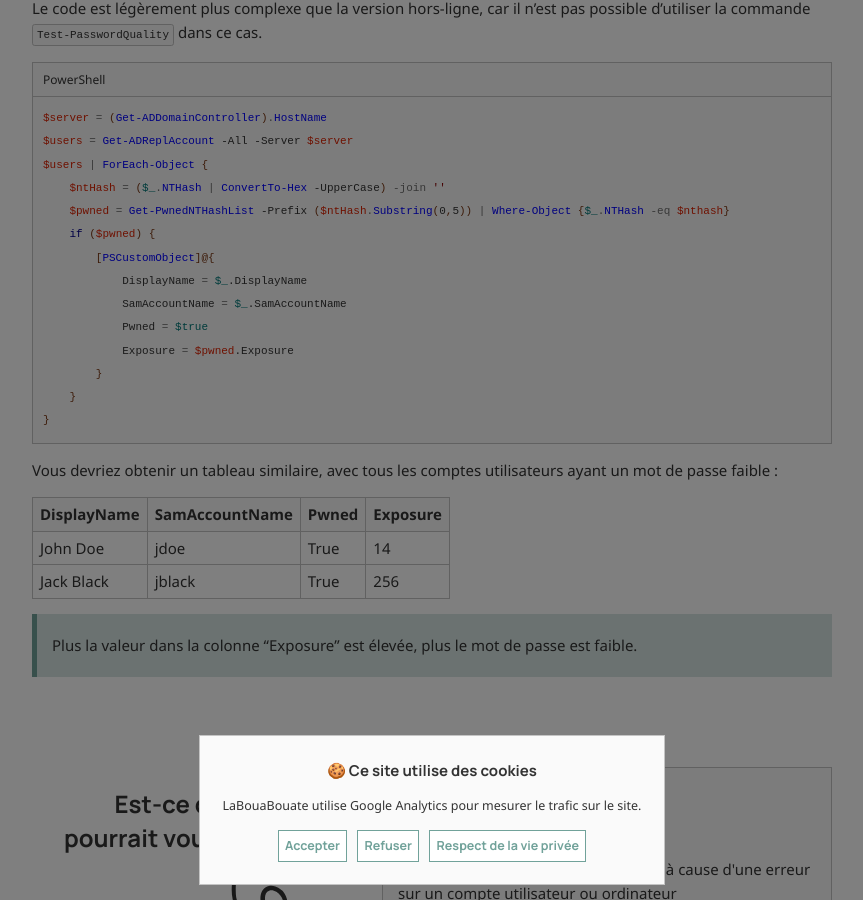
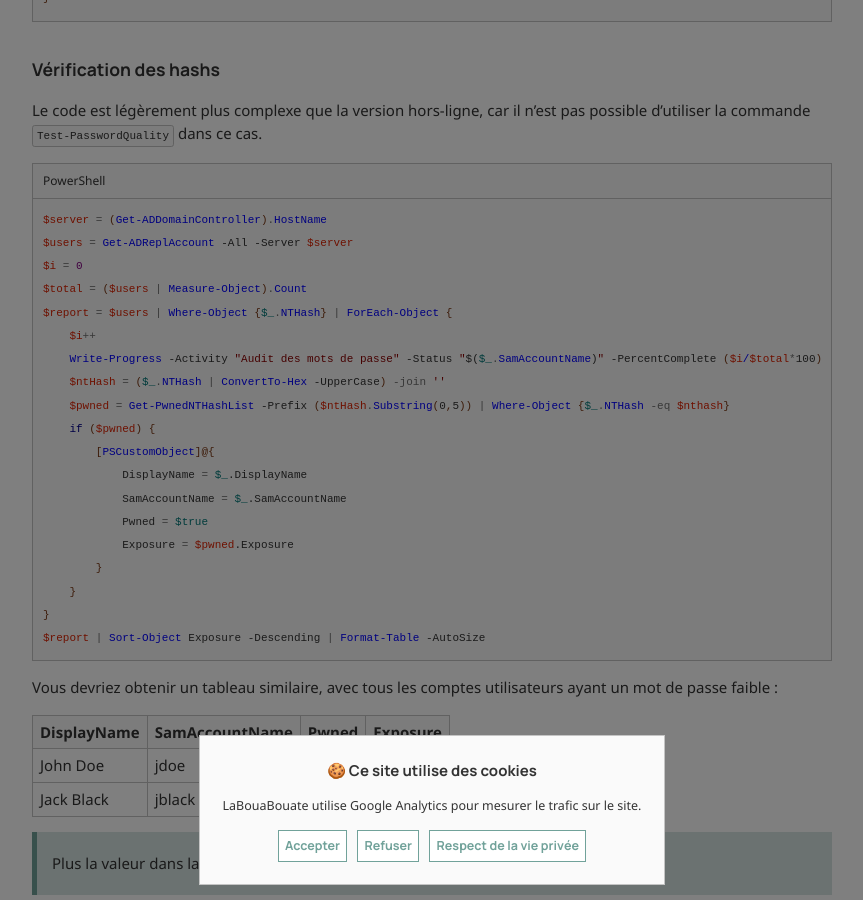
Before and after one commit to leobouard/leobouard.github.io, a Jekyll site: the page built from _posts/2025-03-10-auditer-les-mots-de-passe-faibles.md, in a window 1280 px wide and 900 px high, scrolled down 4874 px. Shown: the whole window, without its empty margins (208-1071 px from the left). Built offline with Jekyll 4.4.1, drawn with Linux system fonts in a browser that asks for light colours; nearby versions of some CDN libraries; some web fonts are replaced; some of the changed text lies outside the part shown.

Commit message:
Update 2025-03-10-auditer-les-mots-de-passe-faibles.md

````diff
--- a/_posts/2025-03-10-auditer-les-mots-de-passe-faibles.md
+++ b/_posts/2025-03-10-auditer-les-mots-de-passe-faibles.md
@@ -145,6 +145,8 @@ Passwords of these accounts have been found in the dictionary:
 
 Si vous préférez éviter de télécharger la base complète, vous pouvez utiliser [l'API gratuite de HaveIBeenPwned](https://haveibeenpwned.com/API/v3#PwnedPasswords) pour conduire votre audit.
 
+> Ce type d'audit convient plus à des petites infrastructures, car l'utilisation de l'API reste plus lente que l'utilisation d'un fichier offline.
+
 ### Questions relatives à la sécurité de l'utilisation de l'API
 
 L'API de HaveIBeenPwned a besoin de connaitre les cinq premiers caractères du hash pour vous répondre. Cela représente 15% de la longueur totale du hash.
@@ -176,7 +178,11 @@ Le code est légèrement plus complexe que la version hors-ligne, car il n'est p
 ```powershell
 $server = (Get-ADDomainController).HostName
 $users = Get-ADReplAccount -All -Server $server
-$users | ForEach-Object {
+$i = 0
+$total = ($users | Measure-Object).Count
+$report = $users | Where-Object {$_.NTHash} | ForEach-Object {
+    $i++
+    Write-Progress -Activity "Audit des mots de passe" -Status "$($_.SamAccountName)" -PercentComplete ($i/$total*100)
     $ntHash = ($_.NTHash | ConvertTo-Hex -UpperCase) -join ''
     $pwned = Get-PwnedNTHashList -Prefix ($ntHash.Substring(0,5)) | Where-Object {$_.NTHash -eq $nthash}
     if ($pwned) {
@@ -188,6 +194,7 @@ $users | ForEach-Object {
         }
     }
 }
+$report | Sort-Object Exposure -Descending | Format-Table -AutoSize
 ```
 
 Vous devriez obtenir un tableau similaire, avec tous les comptes utilisateurs ayant un mot de passe faible :
````
